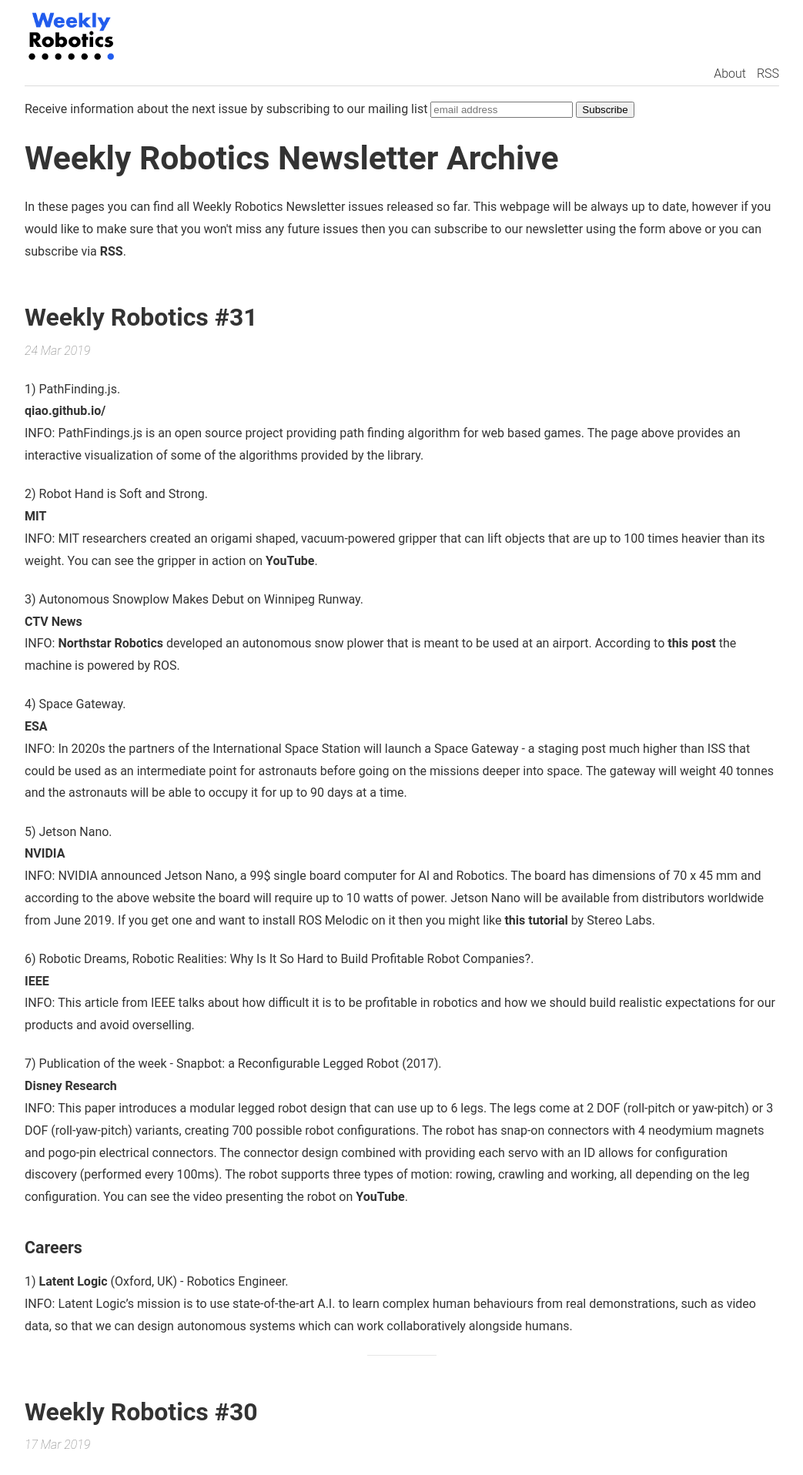
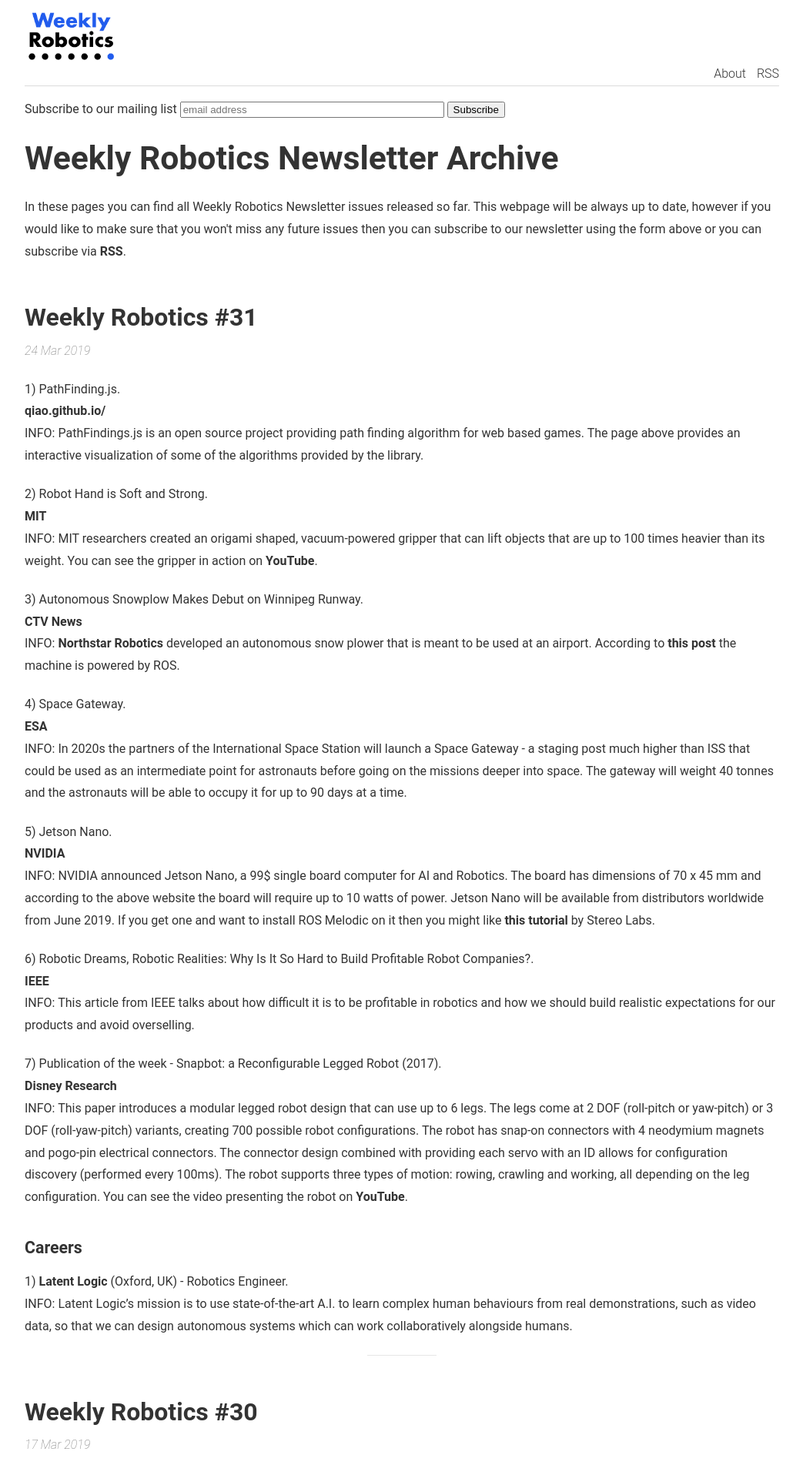
Before and after one commit to msadowski/weeklyrobotics, a Jekyll site: the page built from index.html, in a window 1280 px wide. Shown: the top 1916 px of the page at 77% size, without its empty margins (118-1161 px from the left). Built offline with Jekyll 4.4.1, drawn with Linux system fonts in a browser that asks for light colours; the list of posts is cut into pages by our own code; comment, search, counter and statistics services are not loaded.

Commit message:
Remove padding for mailing list subscribe

```diff
--- a/_includes/subscribe.html
+++ b/_includes/subscribe.html
@@ -2,13 +2,19 @@
 <link href="//cdn-images.mailchimp.com/embedcode/slim-10_7.css" rel="stylesheet" type="text/css">
 <style type="text/css">
 	#mc_embed_signup{background:#fff; clear:left; }
+	#mc_embed_signup form {
+    padding: 0;
+	}
+	#mc_embed_signup input.email {
+		width: 35%;
+	}
 	/* Add your own MailChimp form style overrides in your site stylesheet or in this style block.
 	   We recommend moving this block and the preceding CSS link to the HEAD of your HTML file. */
 </style>
 <div id="mc_embed_signup">
 <form action="https://weeklyrobotics.us19.list-manage.com/subscribe/post?u=cb7c3088cd0ebb570a671b94b&amp;id=80c66db7ec" method="post" id="mc-embedded-subscribe-form" name="mc-embedded-subscribe-form" class="validate" target="_blank" novalidate>
     <div id="mc_embed_signup_scroll">
-	<label for="mce-EMAIL">Receive information about the next issue by subscribing to our mailing list</label>
+	<label for="mce-EMAIL">Subscribe to our mailing list</label>
 	<input type="email" value="" name="EMAIL" class="email" id="mce-EMAIL" placeholder="email address" required>
 		<!-- real people should not fill this in and expect good things - do not remove this or risk form bot signups-->
 		<input type="submit" value="Subscribe" name="subscribe" id="mc-embedded-subscribe" class="button">
```
